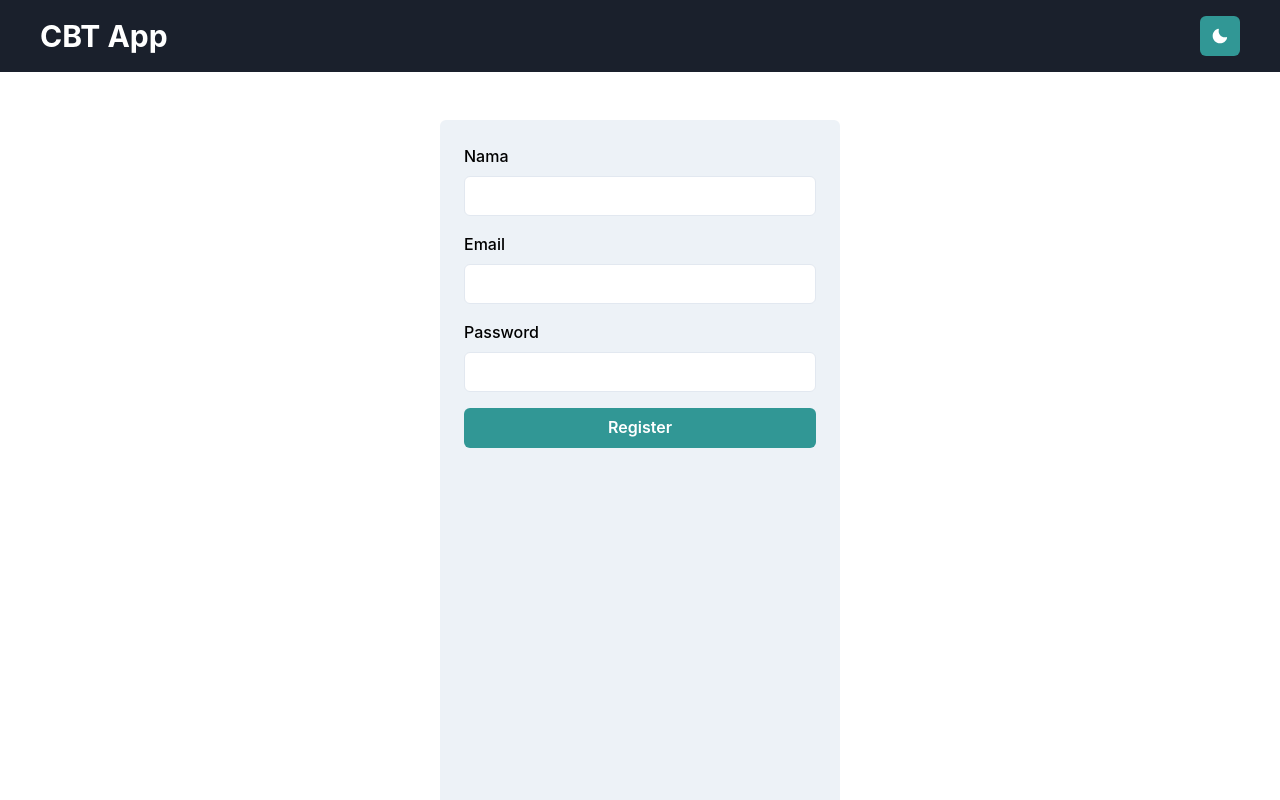
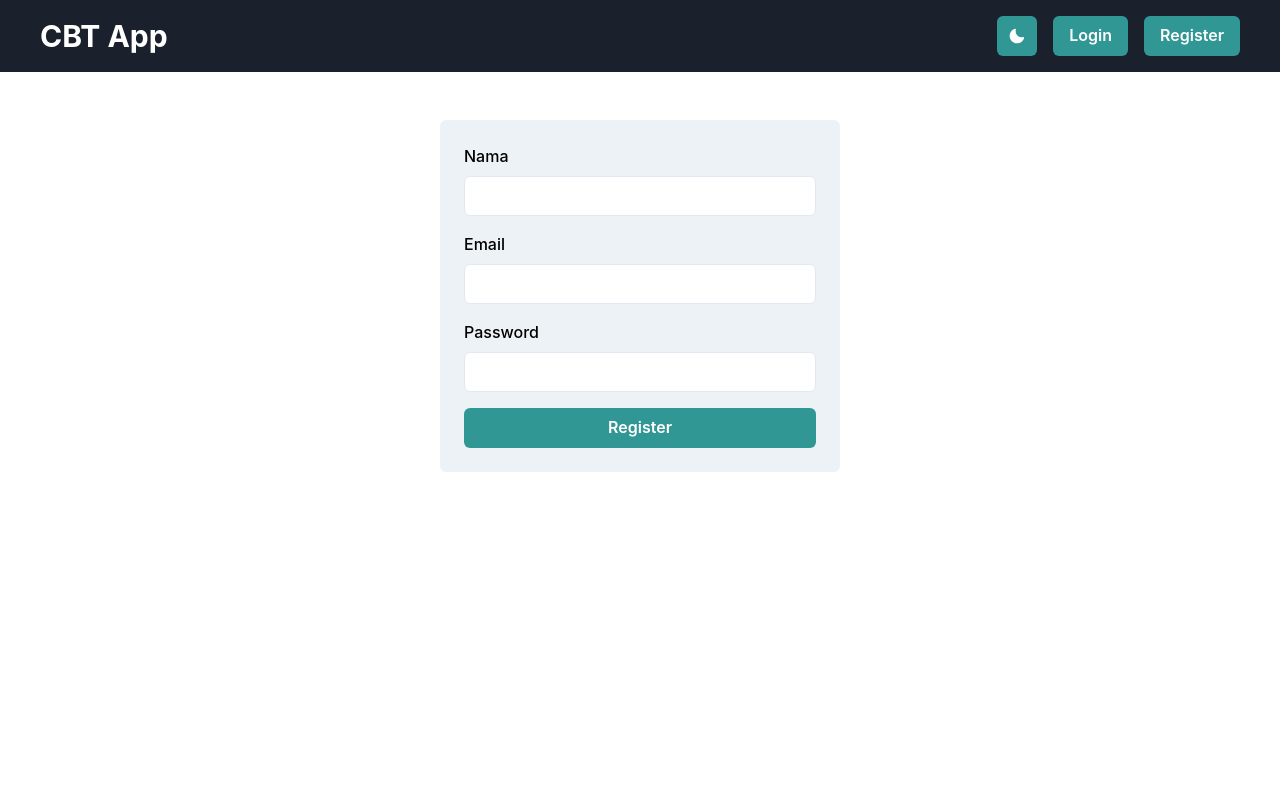
Before and after one commit to Arizalb/frontend_CBT, a React (Vite) app: page /register in a window 1280 px wide. Shown: the top 800 px of the page. Built offline with nearby package versions, Linux system fonts and the light colour scheme.

Commit message:
fix navbar

```diff
--- a/src/components/Navbar.jsx
+++ b/src/components/Navbar.jsx
@@ -70,11 +70,9 @@ function Navbar() {
         Home
       </Text>
       {role === "admin" && (
-        <>
-          <Text as={Link} to="/manage" _hover={{ color: "teal.500" }} mr={4}>
-            Manage
-          </Text>
-        </>
+        <Text as={Link} to="/manage" _hover={{ color: "teal.500" }} mr={4}>
+          Manage
+        </Text>
       )}
       {role === "examiner" && (
         <>
@@ -111,14 +109,15 @@ function Navbar() {
           </Text>
         </>
       )}
-      {/* Add profile link */}
       <Text as={Link} to="/profile" _hover={{ color: "teal.500" }} mr={4}>
         Profile
       </Text>
     </>
   );
+
   const bg = useColorModeValue("gray.800", "gray.700");
   const color = useColorModeValue("white", "white");
+
   return (
     <Box bg={bg} p={4} color={color}>
       <Flex
@@ -139,13 +138,12 @@ function Navbar() {
           spacing={4}
           flex="1"
         >
-          {isAuthenticated && menuLinks}
+          {isAuthenticated ? menuLinks : null}
         </HStack>
 
-        {/* Spacer for spacing between the middle and right side */}
-        <Spacer display={{ base: "none", md: "flex" }} />
+        <Spacer />
 
-        {/* Dark mode & logout buttons */}
+        {/* Desktop Login/Register & Dark Mode */}
         <HStack spacing={4} display={{ base: "none", md: "flex" }}>
           <IconButton
             aria-label="Toggle Dark Mode"
@@ -153,10 +151,19 @@ function Navbar() {
             onClick={toggleColorMode}
             colorScheme="teal"
           />
-          {isAuthenticated && (
+          {isAuthenticated ? (
             <Button colorScheme="red" onClick={onLogoutOpen}>
               Logout
             </Button>
+          ) : (
+            <>
+              <Button as={Link} to="/login" colorScheme="teal">
+                Login
+              </Button>
+              <Button as={Link} to="/register" colorScheme="teal">
+                Register
+              </Button>
+            </>
           )}
         </HStack>
 
@@ -169,13 +176,7 @@ function Navbar() {
             colorScheme="teal"
             mr={2}
           />
-          {isAuthenticated && (
-            <Button colorScheme="red" onClick={onLogoutOpen}>
-              Logout
-            </Button>
-          )}
           <IconButton
-            display={{ base: "block", md: "none" }}
             icon={<HamburgerIcon />}
             onClick={onOpen}
             aria-label="Open Menu"
--- a/src/pages/Register.jsx
+++ b/src/pages/Register.jsx
@@ -53,15 +53,15 @@ function Register() {
   const textColor = useColorModeValue("black", "white");
 
   return (
+    <Box minH={"100vh"}>
       <Box
         p={6}
         maxW="400px"
         mx="auto"
-      mt={12}
+        my={12}
         bg={bgColor}
         color={textColor}
         borderRadius="md"
-      minH={"100vh"}
       >
         <form onSubmit={handleSubmit(onSubmit)}>
           <FormControl isInvalid={errors.name} mb={4}>
@@ -82,7 +82,11 @@ function Register() {
 
           <FormControl isInvalid={errors.password} mb={4}>
             <FormLabel>Password</FormLabel>
-          <Input type="password" {...register("password")} bg={inputBgColor} />
+            <Input
+              type="password"
+              {...register("password")}
+              bg={inputBgColor}
+            />
             <FormErrorMessage>
               {errors.password && errors.password.message}
             </FormErrorMessage>
@@ -95,6 +99,7 @@ function Register() {
           </Button>
         </form>
       </Box>
+    </Box>
   );
 }
 
```
Lines whose indentation alone changed are shown as unchanged.
